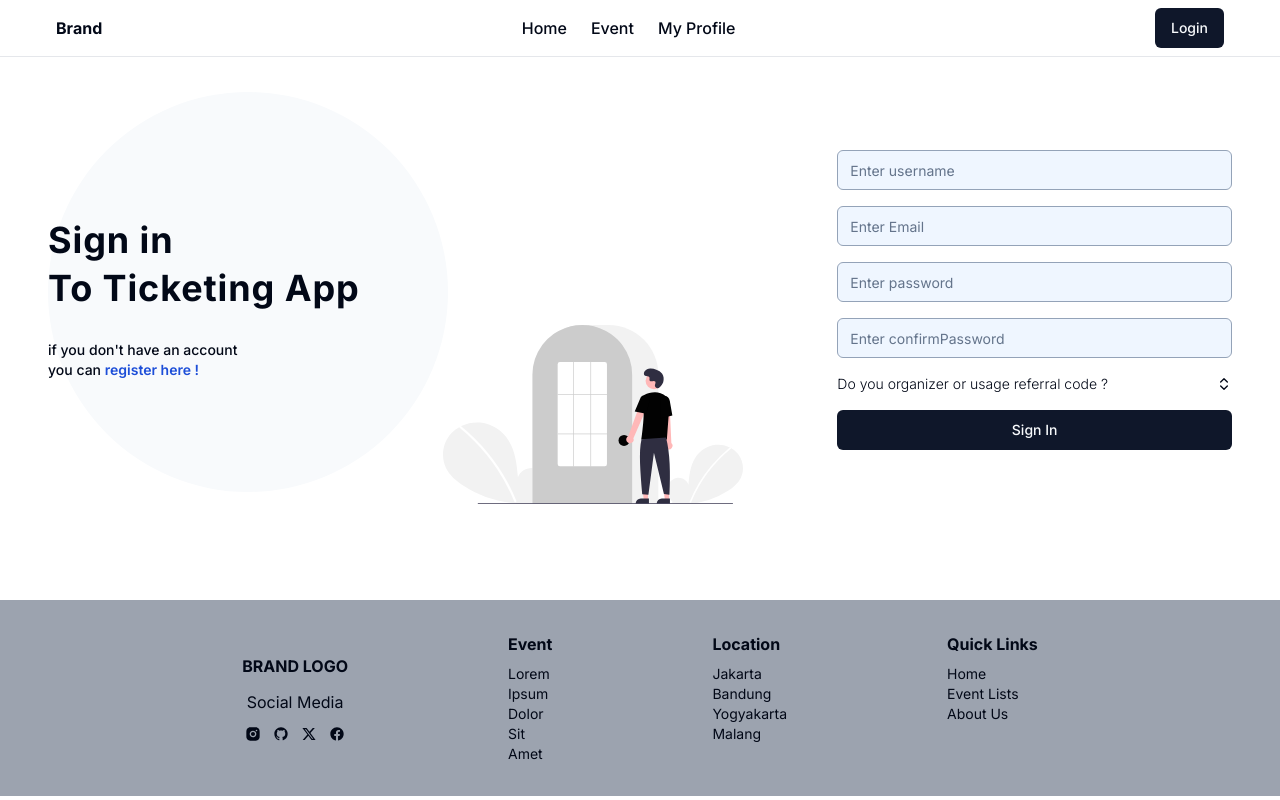
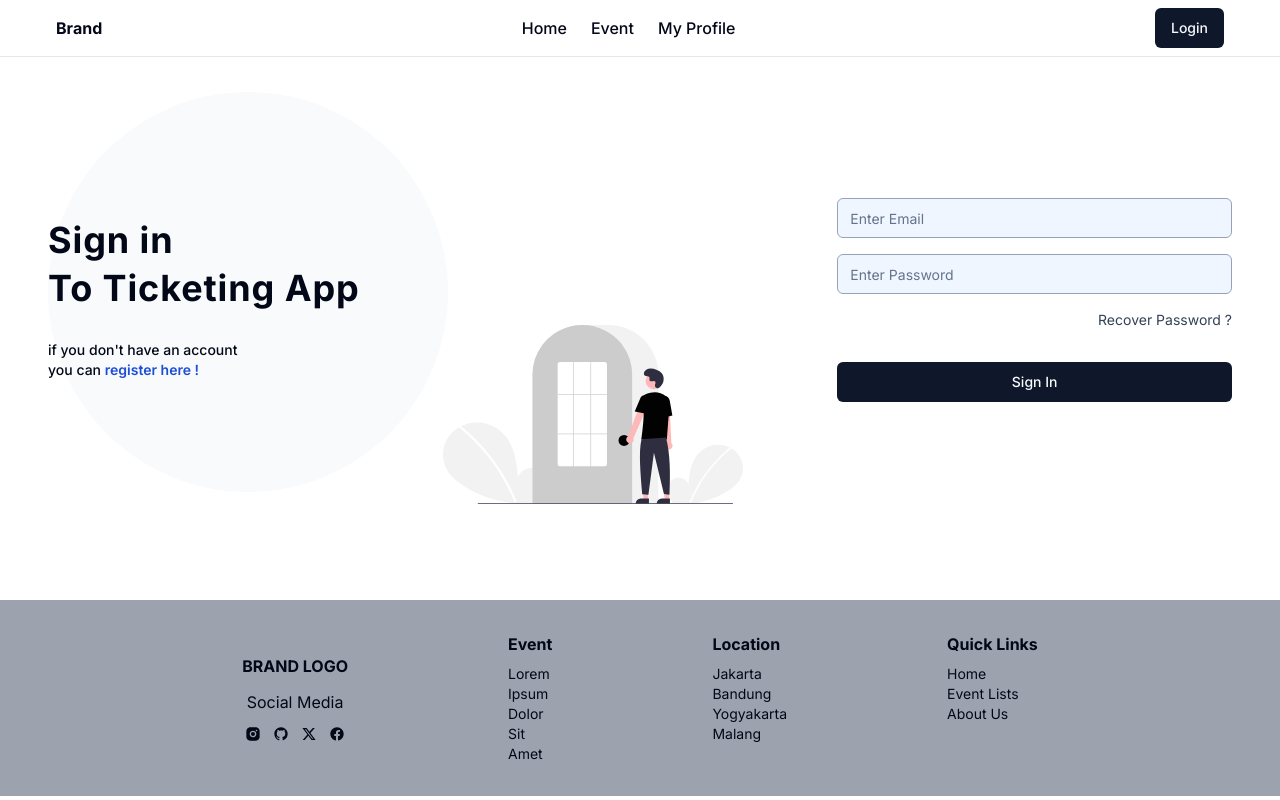
Before and after one commit to Fikri-Ramadan/finpro-nextjs-express-prisma, a Next.js app in the folder apps/web/: page /login in a window 1280 px wide. Built offline with nearby package versions, Linux system fonts and the light colour scheme.

Commit message:
feat: register & login page, form validation

```diff
--- /dev/null
+++ b/apps/web/src/components/auth/FormLogin.jsx
@@ -0,0 +1,67 @@
+'use client';
+
+import { validateLogin } from '@/helpers/validation';
+import { useFormik } from 'formik';
+import { Input } from '../ui/input';
+import { Button } from '../ui/button';
+import Link from 'next/link';
+
+export default function FormLogin() {
+  const formik = useFormik({
+    initialValues: {
+      email: '',
+      password: '',
+    },
+    validationSchema: validateLogin,
+    onSubmit: (values) => {
+      alert(JSON.stringify(values, null, 2));
+    },
+  });
+
+  return (
+    <form onSubmit={formik.handleSubmit} className="w-full flex flex-col gap-4">
+      <div className="space-y-2">
+        <Input
+          placeholder="Enter Email"
+          type="email"
+          id="email"
+          className={`bg-blue-50 border-slate-400 ${
+            formik.errors.email && formik.touched.email && 'border-red-500'
+          }`}
+          {...formik.getFieldProps('email')}
+        />
+        {formik.touched.email && formik.errors.email ? (
+          <div className="text-xs text-red-500">{formik.errors.email}</div>
+        ) : null}
+      </div>
+      <div className="space-y-2">
+        <Input
+          placeholder="Enter Password"
+          type="password"
+          id="password"
+          className={`bg-blue-50 border-slate-400 ${
+            formik.errors.password &&
+            formik.touched.password &&
+            'border-red-500'
+          }`}
+          {...formik.getFieldProps('password')}
+        />
+        {formik.touched.password && formik.errors.password ? (
+          <div className="text-xs text-red-500">{formik.errors.password}</div>
+        ) : null}
+      </div>
+      <Link href="" className="text-right text-slate-700 text-sm">
+        Recover Password ?
+      </Link>
+      <Button className="mt-4" type="submit">
+        Sign In
+      </Button>
+      <p className="text-sm font-medium mt-4 lg:hidden">
+        if you don&apos;t have an account you can{' '}
+        <Link href="/register" className="text-blue-700 font-semibold">
+          register here !
+        </Link>
+      </p>
+    </form>
+  );
+}
--- a/apps/web/src/components/auth/FormRegister.jsx
+++ b/apps/web/src/components/auth/FormRegister.jsx
@@ -17,6 +17,7 @@ import {
   SelectTrigger,
   SelectValue,
 } from '../ui/select';
+import Link from 'next/link';
 
 export default function FormRegister() {
   const formik = useFormik({
@@ -102,7 +103,8 @@ export default function FormRegister() {
         ) : null}
       </div>
 
-      <Collapsible>
+      <div className='relative'>
+      <Collapsible className='absolute top-0 w-full'>
         <CollapsibleTrigger className="w-full flex items-center justify-between text-sm font-light">
           Do you organizer or usage referral code ?
           <ChevronsUpDown className="w-4 h-4" />
@@ -136,9 +138,15 @@ export default function FormRegister() {
             </SelectContent>
           </Select>
         </CollapsibleContent>
+        <Button type="submit" className='w-full mt-4'>Sign In</Button>
+        <p className="text-sm font-medium mt-4 lg:hidden">
+          if you already have an account you can{' '}
+          <Link href="/register" className="text-blue-700 font-semibold">
+            login here !
+          </Link>
+        </p>
       </Collapsible>
-
-      <Button type="submit">Sign In</Button>
+      </div>
     </form>
   );
 }
--- a/apps/web/src/components/auth/Login.jsx
+++ b/apps/web/src/components/auth/Login.jsx
@@ -2,7 +2,7 @@ import Image from 'next/image';
 import { Input } from '../ui/input';
 import Link from 'next/link';
 import { Button } from '../ui/button';
-import FormRegister from './FormRegister';
+import FormLogin from './FormLogin';
 
 export default function Login() {
   return (
@@ -26,9 +26,7 @@ export default function Login() {
       </div>
       <div className="w-full lg:w-1/3 h-full flex flex-col justify-center">
         <p className="lg:hidden text-2xl font-bold mb-8">Login</p>
-        <div className="w-full flex flex-col gap-4">
-          <FormRegister />
-        </div>
+          <FormLogin />
         {/* <p className="lg:hidden text-2xl font-bold mb-8">Login</p>
         <div className="w-full flex flex-col gap-4">
           <Input
--- a/apps/web/src/components/auth/Register.jsx
+++ b/apps/web/src/components/auth/Register.jsx
@@ -1,27 +1,12 @@
 'use client';
 
 import Image from 'next/image';
-import { Input } from '../ui/input';
 import Link from 'next/link';
-import { Button } from '../ui/button';
-import {
-  Collapsible,
-  CollapsibleContent,
-  CollapsibleTrigger,
-} from '../ui/collapsible';
-import { ChevronsUpDown } from 'lucide-react';
-import {
-  Select,
-  SelectContent,
-  SelectItem,
-  SelectTrigger,
-  SelectValue,
-} from '../ui/select';
 import FormRegister from './FormRegister';
 
 export default function Register() {
   return (
-    <div className="max-w-7xl mx-auto flex items-center justify-center h-[600px] py-24 px-12">
+    <div className="max-w-7xl mx-auto flex items-center justify-center h-[800px] lg:h-[700px] pt-24 pb-48 px-12">
       <div className="hidden lg:block relative w-1/3">
         <p className="text-4xl font-bold tracking-wide mb-2">Sign up</p>
         <p className="text-4xl font-bold tracking-wide">To Ticketing App</p>
@@ -41,59 +26,9 @@ export default function Register() {
         <Image src="/undraw_signup.svg" width={300} height={300} alt="" />
       </div>
 
-      <div className="w-full lg:w-1/3 h-full flex flex-col justify-center">
+      <div className="w-full lg:w-1/3 h-full flex flex-col justify-start lg:justify-center">
         <p className="lg:hidden text-2xl font-bold mb-8">Register</p>
           <FormRegister />
-        {/* <div className="w-full flex flex-col gap-4">
-          <Input
-            placeholder="Enter Username"
-            className="bg-blue-50 border-slate-400"
-          />
-          <Input
-            type="email"
-            placeholder="Enter Email"
-            className="bg-blue-50 border-slate-400"
-          />
-          <Input
-            type="password"
-            placeholder="Enter Password"
-            className="bg-blue-50 border-slate-400"
-          />
-          <Input
-            type="password"
-            placeholder="Confirm Password"
-            className="bg-blue-50 border-slate-400"
-          />
-
-          <Collapsible>
-            <CollapsibleTrigger className="w-full flex items-center justify-between text-sm font-light">
-              Do you organizer or usage referral code ?
-              <ChevronsUpDown className="w-4 h-4" />
-            </CollapsibleTrigger>
-            <CollapsibleContent className="space-y-4 py-4 CollapsibleContent">
-              <Input
-                placeholder="Enter Referral Code"
-                className="bg-blue-50 border-slate-400"
-              />
-              <Select className="border-slate-400">
-                <SelectTrigger className="border-slate-400">
-                  <SelectValue placeholder="Select Role (Default Customer)" />
-                </SelectTrigger>
-                <SelectContent>
-                  <SelectItem value="CUSTOMER">Customer</SelectItem>
-                  <SelectItem value="ORGANIZER">Organizer</SelectItem>
-                </SelectContent>
-              </Select>
-            </CollapsibleContent>
-          </Collapsible>
-        </div>
-        <Button className="mt-8">Sign Up</Button> */}
-        <p className="text-sm font-medium mt-4 lg:hidden">
-          if you already have an account you can{' '}
-          <Link href="/register" className="text-blue-700 font-semibold">
-            login here !
-          </Link>
-        </p>
       </div>
     </div>
   );
--- a/apps/web/src/helpers/validation.js
+++ b/apps/web/src/helpers/validation.js
@@ -9,11 +9,18 @@ export const validateRegister = Yup.object({
     .required('Email is required'),
   password: Yup.string()
     .matches(
-      /^(?=.*[a-z])(?=.*[A-Z])(?=.*[0-9])(?=.*[!@#\$%\^&\*])(?=.{8,})/,
-      'Must Contain 8 Characters, One Uppercase, One Lowercase, One Number and One Special Case Character',
+      /^(?=.*[a-z])(?=.*[A-Z])(?=.*[0-9])(?=.{8,})/,
+      'Must Contain 8 Characters, One Uppercase, One Lowercase, One Number.',
     )
     .required('Password is required'),
   confirmPassword: Yup.string()
     .min(8, 'Must be atleast 8 characters or more')
     .required('Confirm password is required'),
 });
+
+export const validateLogin = Yup.object({
+  email: Yup.string()
+    .email('Invalid email address')
+    .required('Email is required'),
+  password: Yup.string().required('Password is required'),
+});
```
